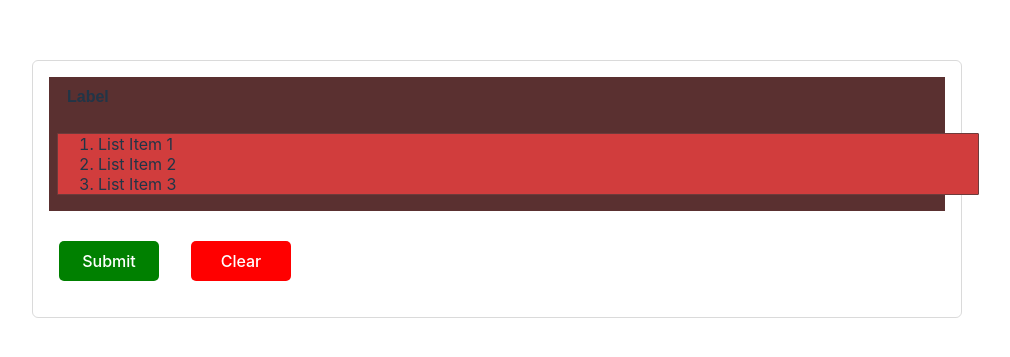
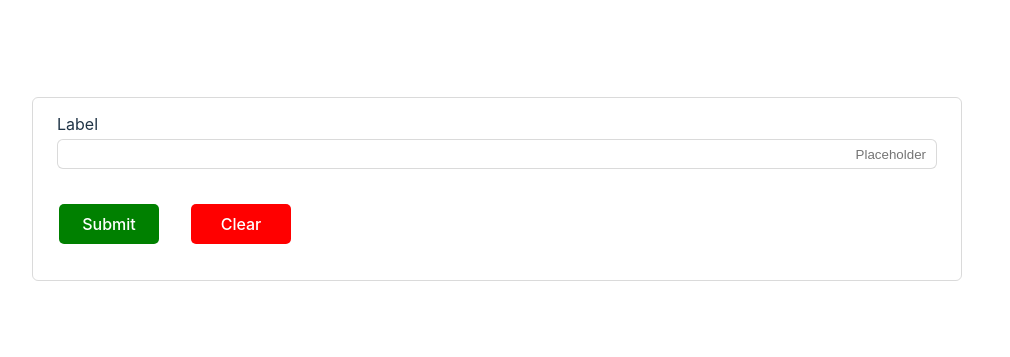
Before and after one commit to jshah3821/dynamic-form-for-project, a React (Vite) app: page / in a window 1280 px wide. Shown: the part 211-568 px from the top of the page, without its empty margins (143-1153 px from the left). Built offline with nearby package versions, Linux system fonts and the light colour scheme.

Commit message:
place holder alignment issue fixed

```diff
--- a/src/components/Elements/InputElement.tsx
+++ b/src/components/Elements/InputElement.tsx
@@ -1,5 +1,4 @@
 import React from "react";
-import { removeKeyInObject } from "./utils/removeKeyInObject";
 
 const InputElement = (props) => {
   const inputTextStyle = {
@@ -36,10 +35,7 @@ const InputElement = (props) => {
         minLength={props?.minLength || null}
         maxLength={props?.maxLength || null}
         required={props?.required}
-        style={removeKeyInObject(props?.style, {
-          ...inputTextStyle,
-          ...inputContainerStyle,
-        })}
+        style={props?.style}
         onChange={props?.onChange}
         value={props?.value}
       />
--- a/src/data.json
+++ b/src/data.json
@@ -1,24 +1,38 @@
 [
     {
         "selectionType": "form",
-        "id": "xU9KTJIZwrJOTFC7gM_pM",
+        "id": "HyWOlgkUqpeT2JZ4zxUQJ",
         "type": "element",
-        "subType": "list",
+        "subType": "input",
         "properties": {
+            "placeholder": "Placeholder",
+            "label": "Label",
             "type": "Text",
+            "callURL": "",
             "name": "Name",
-            "label": "Label",
-            "listStyle": {
+            "option": []
+        },
+        "validation": {
+            "minLength": null,
+            "maxLength": null,
+            "required": false
+        },
+        "style": {
+            "backgroundColor": "",
+            "fontSize": "",
+            "color": "",
             "height": "200%",
             "width": "",
-                "backgroundColor": "#d13d3d",
-                "color": "",
+            "borderWidth": "",
+            "borderRadius": "",
+            "borderColor": "",
             "paddingTop": "",
             "marginTop": "",
-                "fontSize": "",
             "fontStyle": "",
             "fontFamily": "",
             "fontWeight": "",
+            "textAlign": "right",
+            "lineHeight": "",
             "textDecoration": "",
             "textTransform": "",
             "ratio": "",
@@ -28,53 +42,7 @@
             "maxHeight": "",
             "objectFit": "contain",
             "isBorder": "",
-                "borderWidth": "9px",
-                "borderStyle": "solid",
-                "borderColor": "#6d3b3b",
-                "borderTopWidth": "1px",
-                "borderTopStyle": "solid",
-                "borderTopColor": "#6d3b3b",
-                "borderRightWidth": "1px",
-                "borderRightStyle": "solid",
-                "borderRightColor": "#6d3b3b",
-                "borderBottomWidth": "1px",
-                "borderBottomStyle": "solid",
-                "borderBottomColor": "#6d3b3b",
-                "borderLeftWidth": "1px",
-                "borderLeftStyle": "solid",
-                "borderLeftColor": "#6d3b3b",
-                "borderRadius": "10px",
-                "listStyle": "decimal",
-                "borderTopLeftRadius": "1px",
-                "borderTopRightRadius": "1px",
-                "borderBottomLeftRadius": "1px",
-                "borderBottomRightRadius": "1px"
-            },
-            "style": {
-                "height": "200%",
-                "width": "",
-                "listStyle": "decimal",
-                "backgroundColor": "#5a3030",
-                "color": "",
-                "paddingTop": "",
-                "marginTop": "",
-                "fontSize": "",
-                "fontStyle": "",
-                "fontFamily": "sans-serif",
-                "fontWeight": "600",
-                "textAlign": "",
-                "textDecoration": "",
-                "textTransform": "",
-                "ratio": "",
-                "minWidth": "",
-                "minHeight": "",
-                "maxWidth": "",
-                "maxHeight": "",
-                "objectFit": "contain",
-                "isBorder": "",
-                "borderWidth": "5px",
-                "borderStyle": "dotted",
-                "borderColor": "",
+            "borderStyle": "",
             "borderTopWidth": "",
             "borderTopStyle": "",
             "borderTopColor": "",
@@ -87,23 +55,10 @@
             "borderLeftWidth": "",
             "borderLeftStyle": "",
             "borderLeftColor": "",
-                "borderRadius": "10px",
             "borderTopLeftRadius": "",
             "borderTopRightRadius": "",
             "borderBottomLeftRadius": "",
             "borderBottomRightRadius": ""
-            },
-            "listItemDetails": [
-                {
-                    "name": "List Item 1"
-                },
-                {
-                    "name": "List Item 2"
-                },
-                {
-                    "name": "List Item 3"
-                }
-            ]
         },
         "formId": null,
         "surveyFormId": null,
```
Lines whose indentation alone changed are shown as unchanged.
